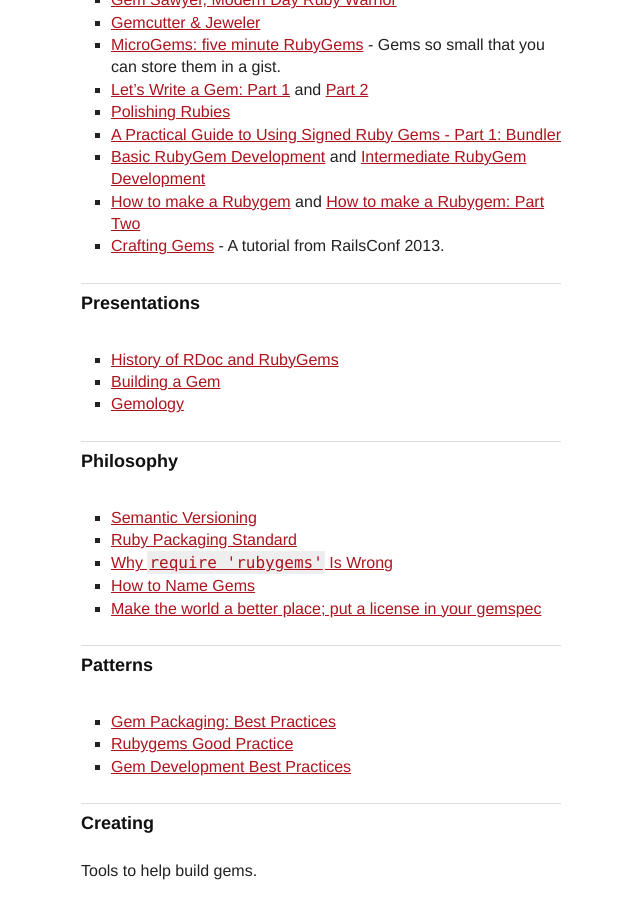
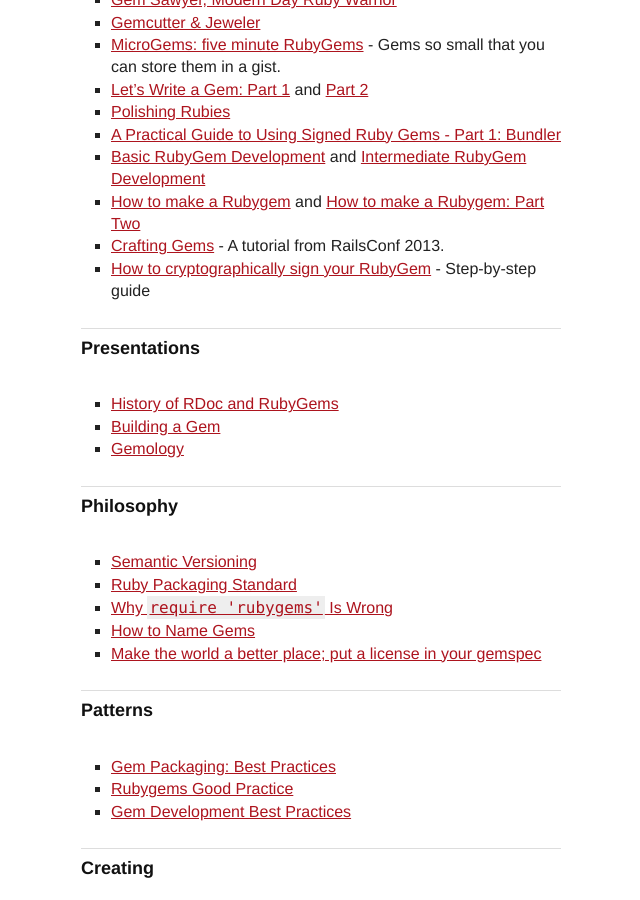
Before and after one commit to radar/guides, a Jekyll site: the page built from resources.md, in a window 1280 px wide and 900 px high, scrolled down 412 px. Shown: the whole window, without its empty margins (319-959 px from the left). Built offline with Jekyll 4.4.1, drawn with Linux system fonts in a browser that asks for light colours.

Commit message:
Add link guide of how to cryptographically sign your RubyGem
Per discussion on [rubygems-developers](https://groups.google.com/d/msg/rubygems-developers/5ISp7D2tCu4/jNqk2KQzSsEJ)

```diff
--- a/resources.md
+++ b/resources.md
@@ -21,6 +21,7 @@ Tutorials
 * [Basic RubyGem Development](http://tech.pro/tutorial/1226/basic-rubygem-development) and [Intermediate RubyGem Development](http://tech.pro/tutorial/1277/intermediate-rubygem-development)
 * [How to make a Rubygem](http://www.alexedwards.net/blog/how-to-make-a-rubygem) and [How to make a Rubygem: Part Two](http://www.alexedwards.net/blog/how-to-make-a-rubygem-part-two)
 * [Crafting Gems](http://railsconftutorials.com/2013/sessions/crafting_gems.html) - A tutorial from RailsConf 2013.
+* [How to cryptographically sign your RubyGem](http://www.benjaminfleischer.com/2013/11/08/how-to-sign-your-rubygem-cert/) - Step-by-step guide
 
 Presentations
 -------------
```
